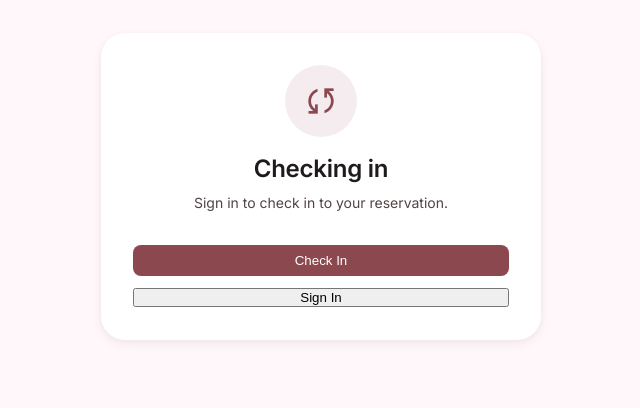
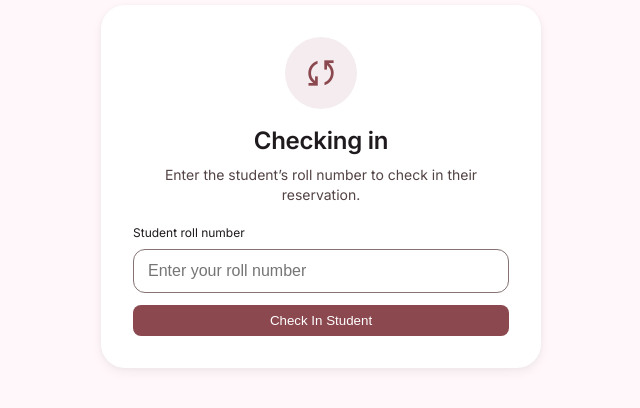
Before and after one commit to Triptidhawann/BookSpot, a React (Vite) app: page /check-in in a window 1280 px wide. Shown: the part 214-622 px from the top of the page, without its empty margins (319-959 px from the left). Built offline with nearby package versions, Linux system fonts and the light colour scheme; no server answers.

Commit message:
check in prblm resolved

```diff
--- a/src/views/CheckInView.jsx
+++ b/src/views/CheckInView.jsx
@@ -2,22 +2,22 @@ import React, { useState } from 'react';
 import { API_URL, api } from '../utils/api';
 
 export default function CheckInView({ onNavigate }) {
+  const [rollNo, setRollNo] = useState('');
   const [status, setStatus] = useState('idle');
-  const [message, setMessage] = useState('Sign in to check in to your reservation.');
+  const [message, setMessage] = useState('Enter the student’s roll number to check in their reservation.');
   const [details, setDetails] = useState(null);
 
   const handleCheckIn = async (event) => {
     event.preventDefault();
-    if (!localStorage.getItem('token')) {
+    if (!rollNo.trim()) {
       setStatus('error');
-      setMessage('Sign in with your student account before checking in.');
+      setMessage('Enter your roll number to continue.');
       return;
     }
-
     setStatus('loading');
-    setMessage('Verifying your reservation...');
+    setMessage('Checking in the student...');
     try {
-      const response = await api.post(`${API_URL}/check-in`, {});
+      const response = await api.post(`${API_URL}/check-in`, { rollNo: rollNo.trim() });
       setDetails(response.data);
       setStatus('success');
       setMessage(response.data.msg || 'Check-in successful');
@@ -44,19 +44,26 @@ export default function CheckInView({ onNavigate }) {
         )}
         {status === 'idle' || status === 'error' || status === 'loading' ? (
           <form onSubmit={handleCheckIn} style={{ marginTop: '20px', textAlign: 'left' }}>
+            <label className="body-sm" htmlFor="check-in-roll-no" style={{ display: 'block', marginBottom: '8px', color: 'var(--on-surface)' }}>
+              Student roll number
+            </label>
+            <input
+              id="check-in-roll-no"
+              value={rollNo}
+              onChange={(event) => setRollNo(event.target.value)}
+              placeholder="Enter your roll number"
+              autoComplete="username"
+              required
+              style={{ width: '100%', boxSizing: 'border-box', padding: '12px 14px', borderRadius: '12px', border: '1px solid var(--outline)', fontSize: '16px' }}
+            />
             <button type="submit" className="btn-primary" disabled={status === 'loading'} style={{ width: '100%', marginTop: '12px' }}>
-              {status === 'loading' ? 'Verifying...' : 'Check In'}
+              {status === 'loading' ? 'Checking in...' : 'Check In Student'}
             </button>
-            {!localStorage.getItem('token') && (
-              <button type="button" onClick={() => onNavigate('signin')} style={{ width: '100%', marginTop: '12px' }}>
-                Sign In
-              </button>
-            )}
           </form>
         ) : null}
         {status === 'success' && (
-          <button type="button" className="btn-primary" onClick={() => onNavigate('dashboard')} style={{ width: '100%', marginTop: '24px' }}>
-            Open My Dashboard
+          <button type="button" className="btn-primary" onClick={() => onNavigate('landing')} style={{ width: '100%', marginTop: '24px' }}>
+            Done
           </button>
         )}
       </section>
--- a/src/views/FloorPlanView.jsx
+++ b/src/views/FloorPlanView.jsx
@@ -41,6 +41,29 @@ export default function FloorPlanView({ onNavigate, onSignOut, onBookingConfirme
 
     loadSeats();
   },[])
+
+  useEffect(() => {
+    let isCurrent = true;
+
+    const loadMyBookings = async () => {
+      if (!localStorage.getItem('token')) return;
+
+      try {
+        const response = await api.get(`${API_URL}/getBookedSeat`);
+        const activeSeatIds = (response.data.bookings || [])
+          .filter((booking) => ['CONFIRMED', 'CHECKED_IN'].includes(String(booking.status).toUpperCase()))
+          .map((booking) => booking.seatNo || booking.seat_no)
+          .filter(Boolean);
+
+        if (isCurrent) setMyBookedSeatIds(activeSeatIds);
+      } catch (error) {
+        console.error('Failed to load your bookings:', error.response?.data || error.message);
+      }
+    };
+
+    loadMyBookings();
+    return () => { isCurrent = false; };
+  }, []);
 
   const handleSelectSeat = (seat, isBookedByOther, isMyBooking) => {
     console.log(seat.seatNo);
```
Also changed, not shown: 1 other file (tests, documents, lock files or other folders).
